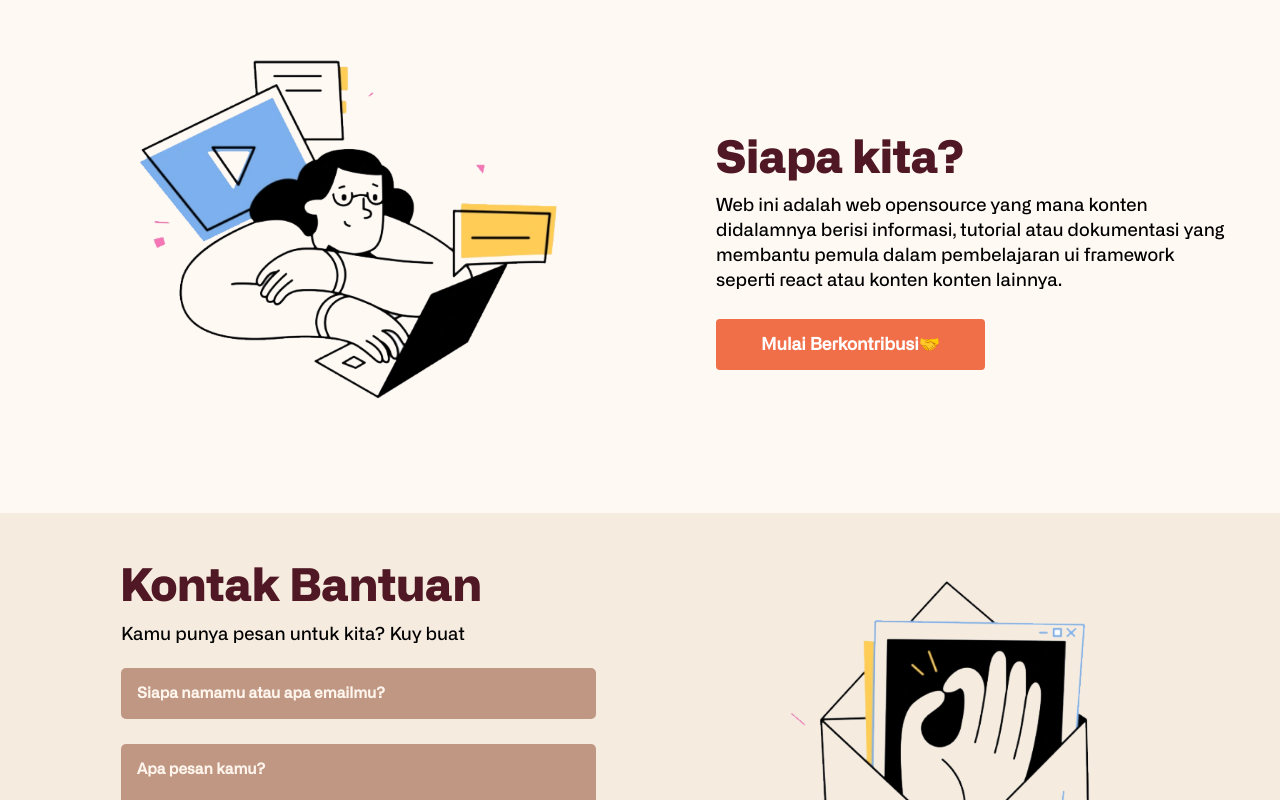
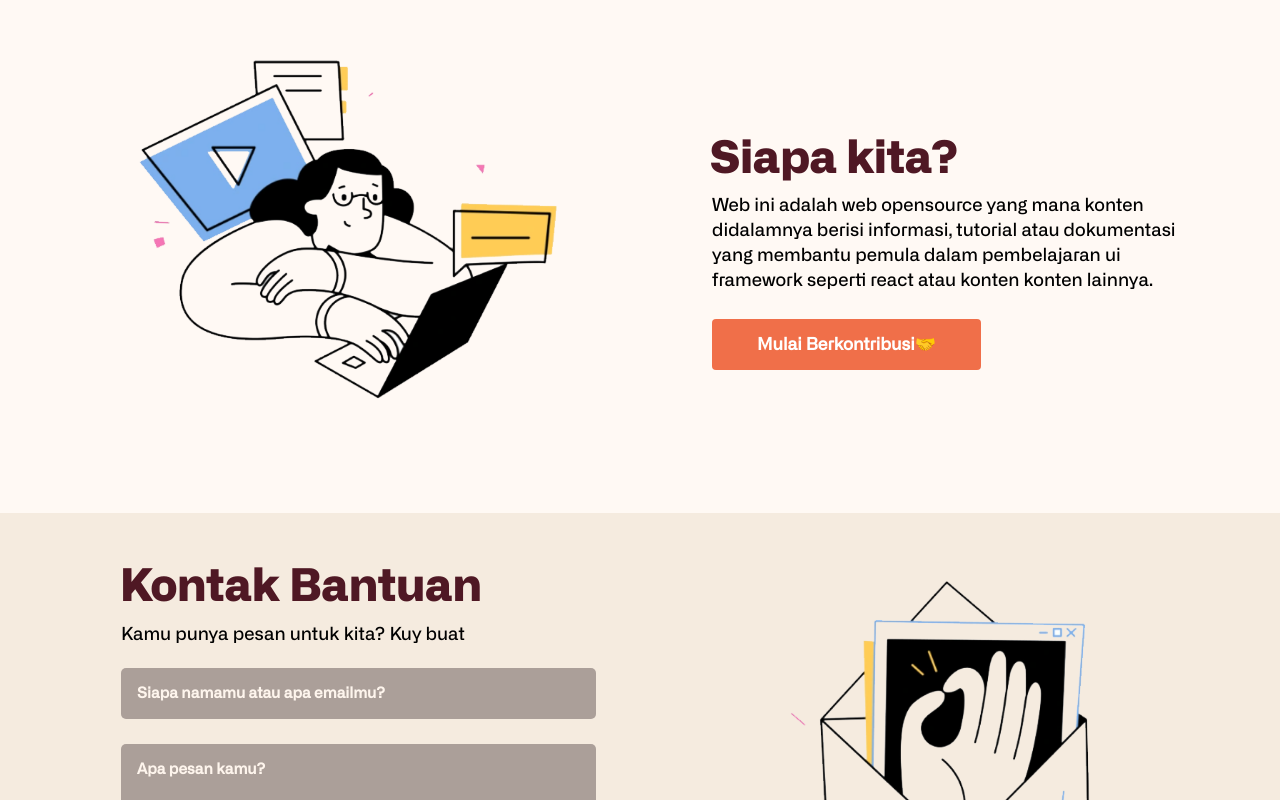
Before and after one commit to foxxydevs/foxxydevs, a React (Create React App) app: page / in a window 1280 px wide. Shown: the part 680-1480 px from the top of the page. Built offline with nearby package versions, Linux system fonts and the light colour scheme.

Commit message:
feat: fix some bug in media responsive and adding animate in header

```diff
--- a/src/components/ArtboardComponent/ArtboardDetail/ArtboardDetail.styles.ts
+++ b/src/components/ArtboardComponent/ArtboardDetail/ArtboardDetail.styles.ts
@@ -23,7 +23,6 @@ type ButttonProps = {
   hover?: string;
   fontBig: boolean;
   big: boolean;
-  left?: boolean;
   isReverse?: boolean;
 };
 
@@ -105,7 +104,7 @@ export const InnerText = styled.div`
 export const HeadingOne = styled.h1<TyphographyProps>`
   font-size: 45px;
   line-height: 1.1;
-  margin-left: 1px;
+  margin-left: ${({ isReverse }) => (isReverse ? '-5px' : '1px')};
   width: ${({ isReverse }) => (isReverse ? '520px' : '650px')};
   color: #4f1824;
   margin-bottom: 10px;
@@ -140,7 +139,7 @@ export const HeadingOne = styled.h1<TyphographyProps>`
 export const HeadingTwo = styled.h1<TyphographyProps>`
   font-size: 45px;
   line-height: 1.1;
-  margin-left: 1px;
+  margin-left: ${({ isReverse }) => (isReverse ? '-10px' : '1px')};
   width: ${({ isReverse }) => (isReverse ? '520px' : '650px')};
   color: #4f1824;
   font-family: 'AllianceEB';
@@ -172,11 +171,11 @@ export const HeadingTwo = styled.h1<TyphographyProps>`
 `;
 
 export const Subtitle = styled.p<TyphographyProps>`
-  max-width: 520px;
+  max-width: 490px;
   font-size: 18px;
   line-height: 25px;
   font-family: 'AllianceM';
-  margin-left: 1px;
+  margin-left: -3px;
 
   @media screen and (max-width: 1024px) {
     font-size: 19px;
@@ -248,7 +247,7 @@ export const Button = styled.button<ButttonProps>`
   outline: none;
   font-family: 'AllianceM';
   font-weight: bold;
-  margin-left: ${({ left }) => (left ? '-70px' : '1px')};
+  margin-left: ${({ isReverse }) => (isReverse ? '-3px' : '1px')};
   border: none;
   cursor: pointer;
 
--- a/src/components/LayoutComponent/HeaderComponent/SideMenu/SideMenu.styles.ts
+++ b/src/components/LayoutComponent/HeaderComponent/SideMenu/SideMenu.styles.ts
@@ -31,6 +31,7 @@ export const NavMenu = styled.ul<NavMenuProps>`
 export const NavItem = styled.li`
   height: 80px;
   padding-left: 20px;
+  vertical-align: middle;
 
   @media screen and (max-width: 868px) {
     padding: 10px 15px;
@@ -41,6 +42,7 @@ export const NavItem = styled.li`
 export const NavLinks = styled(Link)`
   color: ${colours.brown};
   display: flex;
+  position: relative;
   align-items: center;
   text-decoration: none;
   padding: 0 1rem;
@@ -48,6 +50,23 @@ export const NavLinks = styled(Link)`
   font-weight: bold;
   cursor: pointer;
   font-family: 'AllianceM';
+
+  &::before {
+    content: '';
+    position: absolute;
+    height: 2px;
+    width: 0px;
+    transition: 0.2s ease-in-out;
+    right: 0;
+    left: auto;
+    background-color: ${colours.orange};
+    bottom: 15px;
+  }
+
+  &:hover::before {
+    width: 100%;
+    left: 0;
+  }
 
   @media screen and (max-width: 868px) {
     margin: 50px 0px;
--- a/src/config/Colours.styles.ts
+++ b/src/config/Colours.styles.ts
@@ -2,7 +2,7 @@
 
 export const colours = {
   sweetwhite: '#FFF9F4',
-  sweetbrown: '#C09783',
+  sweetbrown: '#AB9F99',
   carchoal: '#F5EBDF',
   blue: '#4b9ed9',
   pink: '#FF5DA2',
```
